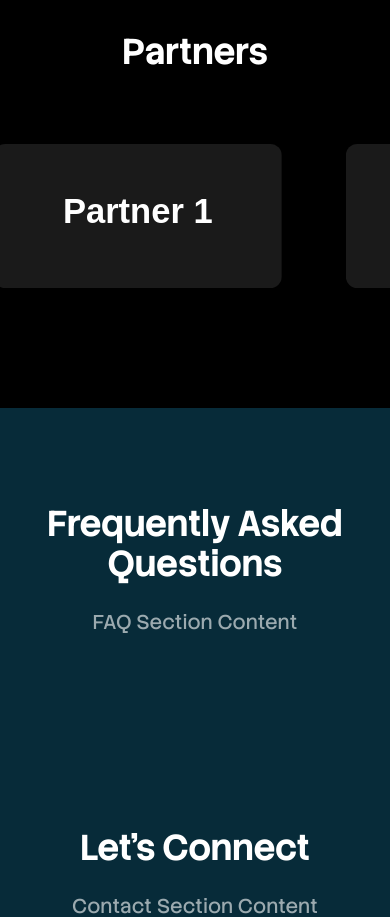
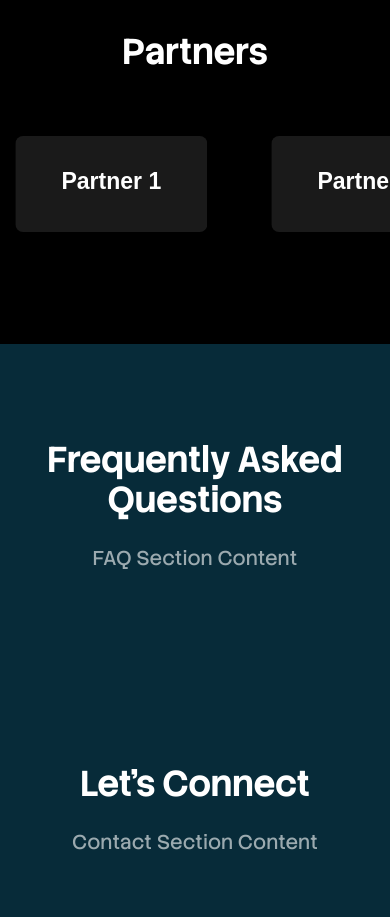
Before and after one commit to BYTE-TMU/Tmu_Tech_Week_Website, a React (Vite) app in the folder TMU_Tech_Week_Website/: page / in a window 390 px wide. Shown: the part 2360-3277 px from the top of the page. Built offline with nearby package versions, Linux system fonts and the light colour scheme.

Commit message:
Added inline css for mobile use.

```diff
--- a/TMU_Tech_Week_Website/src/components/Partners.jsx
+++ b/TMU_Tech_Week_Website/src/components/Partners.jsx
@@ -73,7 +73,7 @@ const Partners = () => {
                 key={`${logo.id}-${index}`}
                 className="flex-shrink-0 transition-all duration-300 hover:scale-110 hover:p-[2px] hover:bg-gradient-to-r hover:from-ttw-blue hover:via-ttw-fuchsia hover:to-ttw-orange hover:rounded-lg"
               >
-                <div className="w-80 h-48 md:w-96 md:h-56 bg-black hover:rounded-lg flex items-center justify-center p-4">
+                <div className="w-56 h-32 md:w-96 md:h-56 bg-black hover:rounded-lg flex items-center justify-center p-4">
                   <img
                     src={logo.src}
                     alt={logo.alt}
--- a/TMU_Tech_Week_Website/src/index.css
+++ b/TMU_Tech_Week_Website/src/index.css
@@ -59,7 +59,7 @@
 
   /* Partners carousel animation */
   .animate-scroll {
-    animation: scroll 15s linear infinite;
+    animation: scroll 5s linear infinite;
   }
 }
 
```
